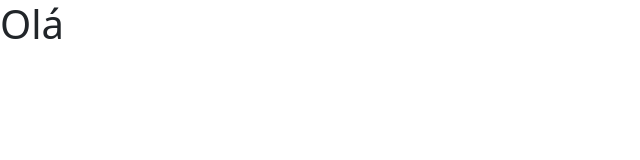
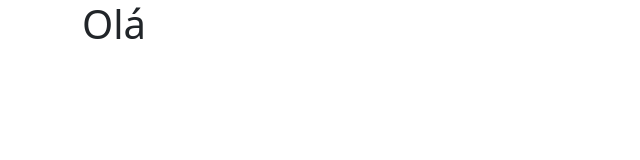
Before and after one commit to undersom/prototype-adina, a plain HTML site: page index.html in a window 1280 px wide. Shown: the whole page, without its empty margins (0-640 px from the left). Drawn offline with Linux system fonts and the light colour scheme; files that its build step writes are made by us from their sources; files whose address does not match are found by name.

Commit message:
div bootstrap

```diff
--- a/index.html
+++ b/index.html
@@ -10,8 +10,12 @@
     <link rel="stylesheet" href=".assets/css/bootstrap.min.css">
 </head>
 <body>
+    <div class="container">
+        <div class="row">
+            <h1>Olá</h1>
+        </div>
+    </div>
 
-    <h1>Olá</h1>
 
     <!-- Javascript -->
     <script src=".assets/js/jquery-3.3.1.slim.min.js"></script>
```
